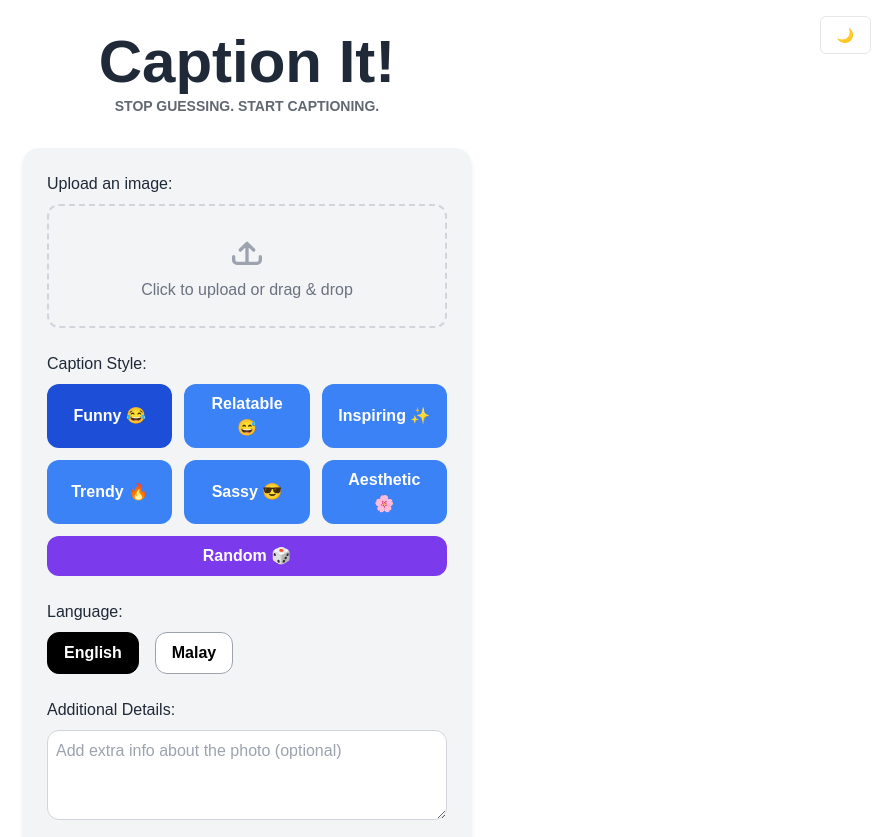
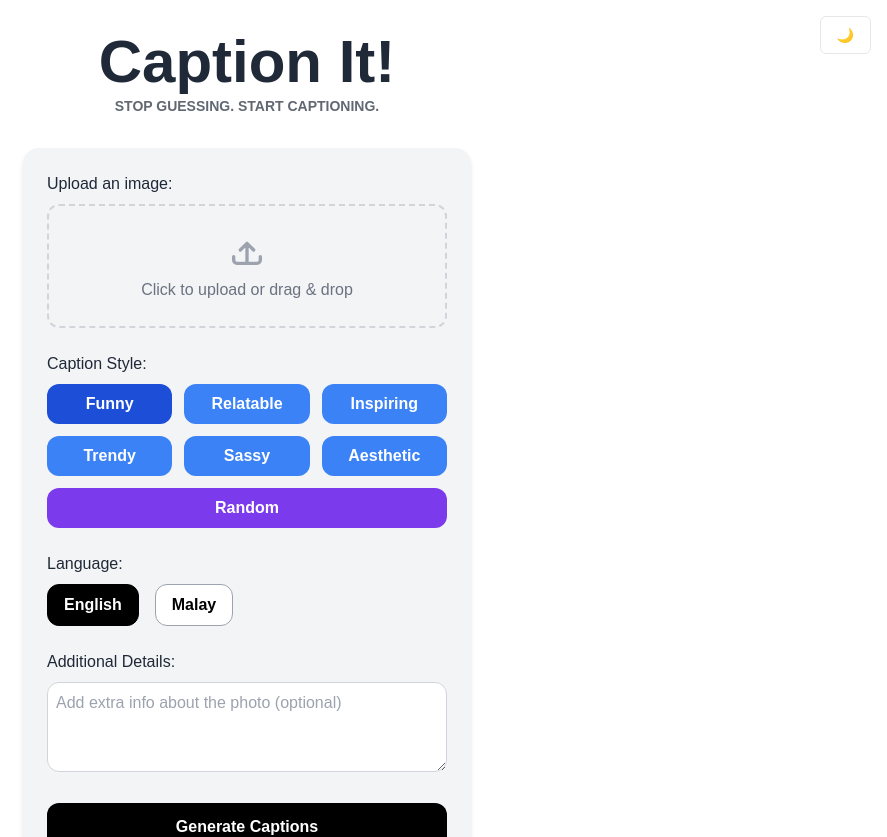
Before and after one commit to bobvisavisual/captionthis, a React (Vite) app in the folder frontend/: page / in a window 1280 px wide. Shown: the top 837 px of the page, without its empty margins (393-1280 px from the left). Built offline with nearby package versions, Linux system fonts and the light colour scheme.

Commit message:
Update App.jsx

```diff
--- a/frontend/src/App.jsx
+++ b/frontend/src/App.jsx
@@ -84,6 +84,15 @@ function App() {
   }
 };
 
+	const captionStyles = [
+		"funny",
+		"relatable",
+		"inspiring",
+		"trendy",
+		"sassy",
+		"aesthetic"
+	];
+
   return (
     <div className={`${darkMode ? "bg-gray-900 text-white" : "bg-white text-gray-800"} min-h-screen flex flex-col items-center justify-center px-4 py-8 transition-colors duration-500`}>
 
@@ -152,26 +161,25 @@ function App() {
         <div>
           <label className="block mb-2 font-medium">Caption Style:</label>
           <div className="grid grid-cols-3 gap-3 mb-6">
-            {[
-              { label: "Funny 😂", value: "funny" },
-              { label: "Relatable 😅", value: "relatable" },
-              { label: "Inspiring ✨", value: "inspiring" },
-              { label: "Trendy 🔥", value: "trendy" },
-              { label: "Sassy 😎", value: "sassy" },
-              { label: "Aesthetic 🌸", value: "aesthetic" },
-              { label: "Random 🎲", value: "random" }
-            ].map((style, index) => (
+            {captionStyles.map((style, index) => (
               <button
-                key={style.value}
+                key={style}
                 type="button"
-                onClick={() => setCaptionType(style.value)}
+                onClick={() => setCaptionType(style)}
                 className={`px-4 py-2 rounded-xl text-white font-semibold transition-colors duration-300
-                  ${captionType === style.value ? 'bg-blue-700' : style.value === 'random' ? 'bg-purple-600 hover:bg-purple-700' : 'bg-blue-500 hover:bg-blue-600'}
-                  ${index === 6 ? 'col-span-3 text-center' : ''}`}
+                  ${captionType === style ? 'bg-blue-700' : 'bg-blue-500 hover:bg-blue-600'}`}
               >
-                {style.label}
+                {style.charAt(0).toUpperCase() + style.slice(1)}
               </button>
             ))}
+            <button
+              type="button"
+              onClick={() => setCaptionType("random")}
+              className={`col-span-3 px-4 py-2 rounded-xl text-white font-semibold transition-colors duration-300
+                ${captionType === "random" ? 'bg-purple-700' : 'bg-purple-600 hover:bg-purple-700'}`}
+            >
+              Random
+            </button>
           </div>
         </div>
 
```
